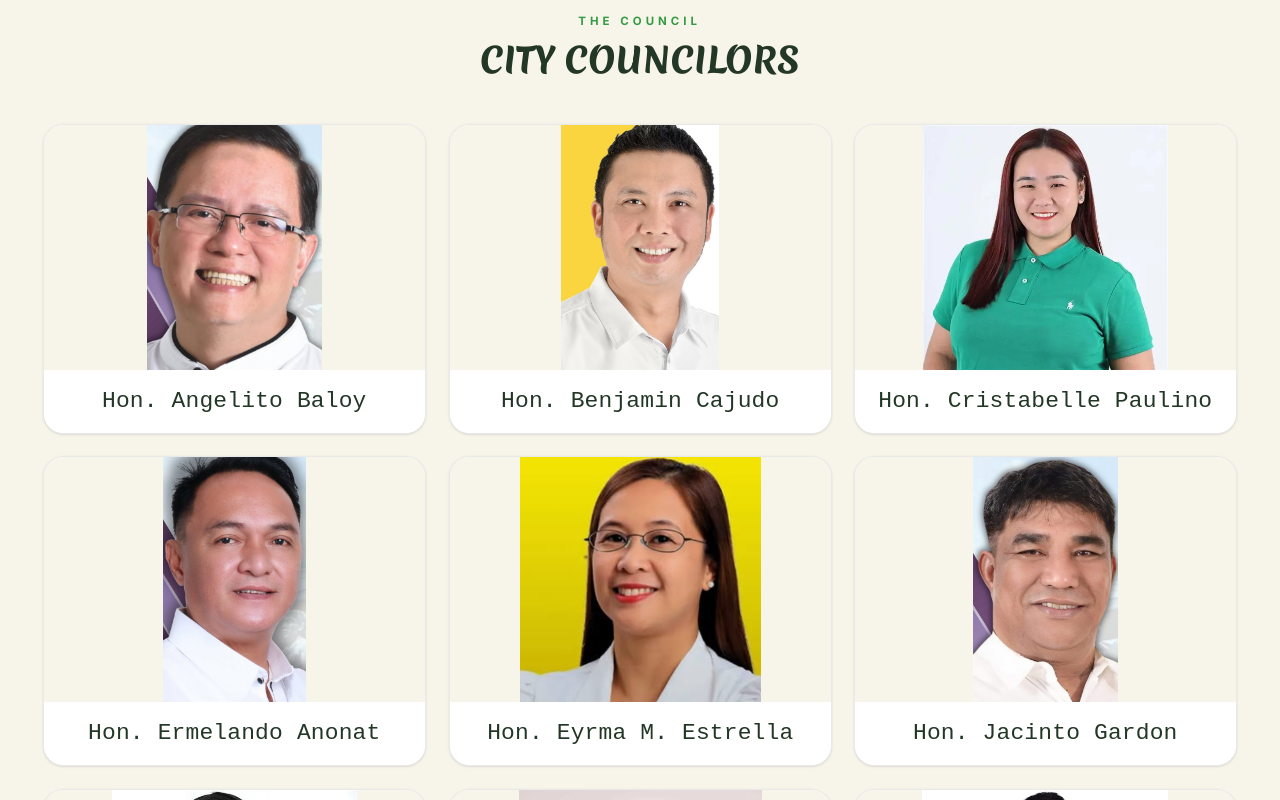
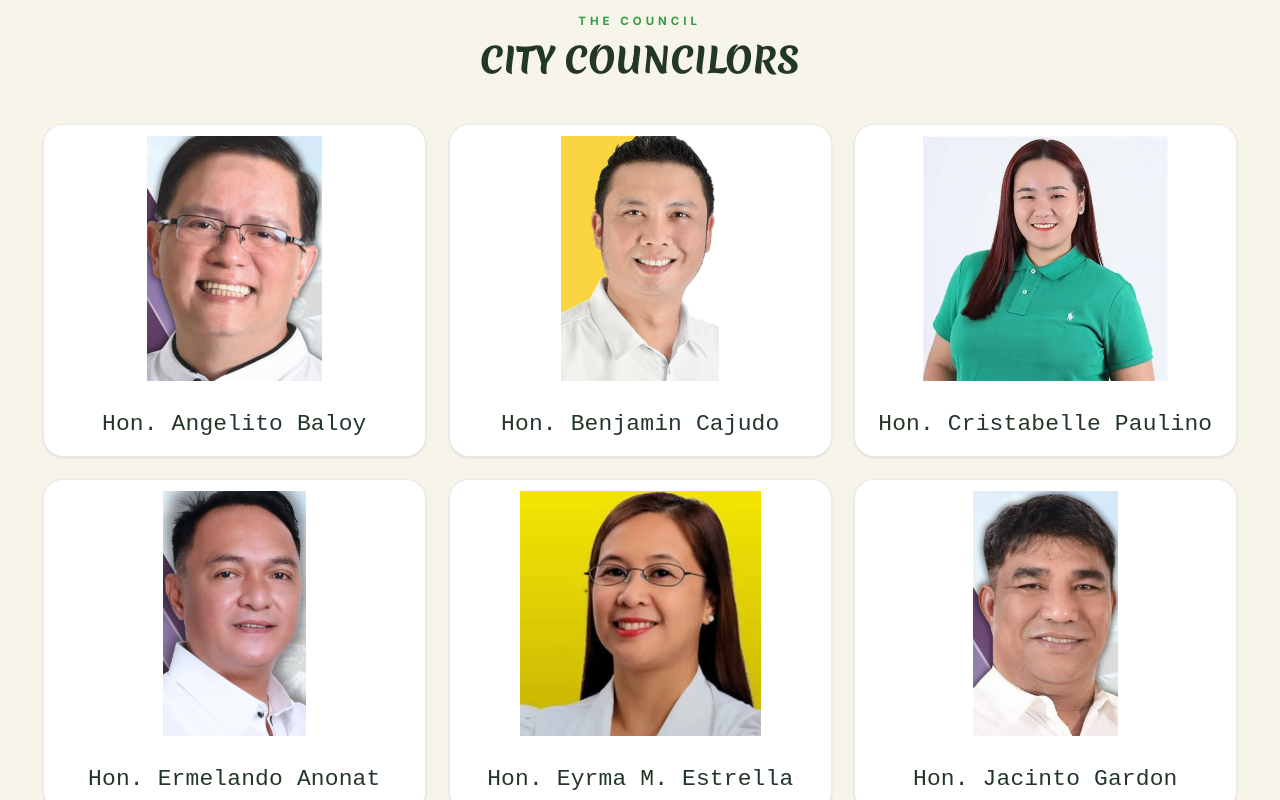
Before and after one commit to robbigamer/Apo-Pride, a React (Vite) app: page /officials in a window 1280 px wide. Shown: the part 1880-2680 px from the top of the page. Built offline with nearby package versions, Linux system fonts and the light colour scheme.

Commit message:
Give councilor card images white backdrop, padding, and rounded corners

```diff
--- a/src/pages/CityOfficials.jsx
+++ b/src/pages/CityOfficials.jsx
@@ -155,11 +155,11 @@ export default function CityOfficials() {
               {councilors.map((councilor, index) => (
                 <Reveal key={`${councilor.src}-${index}`} delay={(index % 3) * 90}>
                   <article className="group card-lift flex h-full flex-col overflow-hidden rounded-[24px] border border-[#233726]/10 bg-[#FFF] shadow-sm hover:shadow-xl hover:shadow-[#233726]/15">
-                    <div className="relative overflow-hidden bg-[#F7F4EA]">
+                    <div className="relative overflow-hidden bg-[#FFF] p-3">
                       <img
                         src={councilor.src}
                         alt={councilor.alt}
-                        className="img-zoom h-56 w-full object-contain sm:h-64"
+                        className="img-zoom h-56 w-full rounded-2xl object-contain sm:h-64"
                       />
                       <div className="pointer-events-none absolute inset-x-0 bottom-0 h-20 bg-gradient-to-t from-[#142116]/70 to-transparent opacity-0 transition-opacity duration-500 group-hover:opacity-100" />
                     </div>
```
